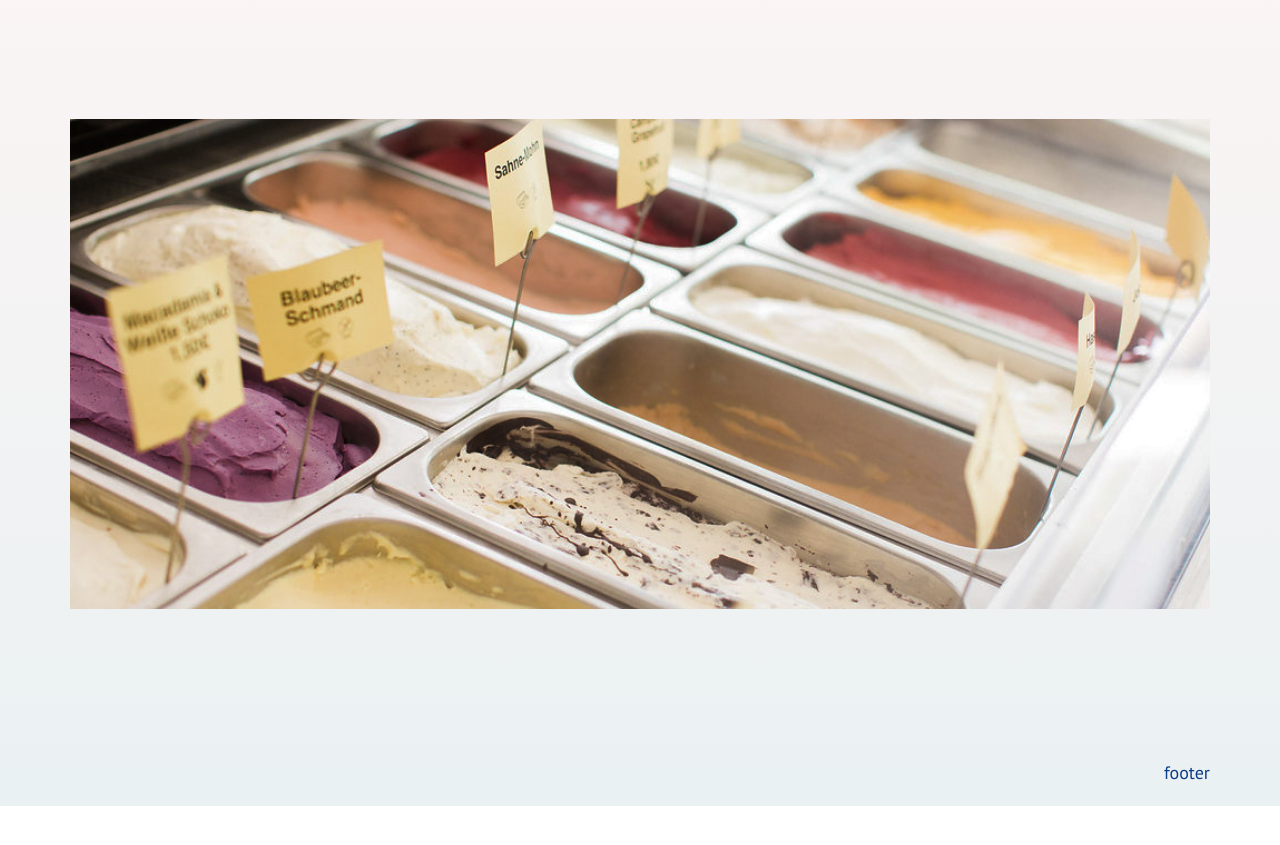
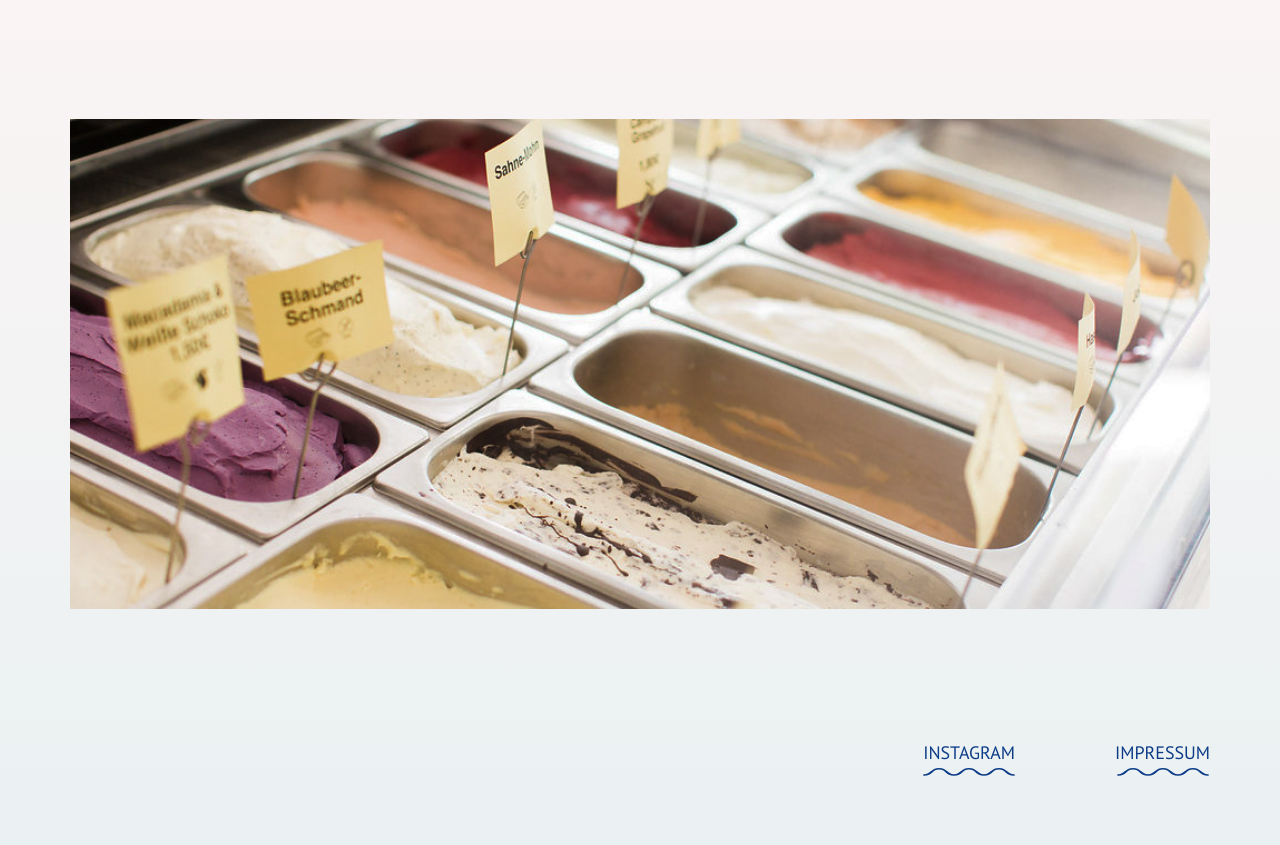
Before and after one commit to schaeferjessica/Biscotti, a Gatsby site in the folder frontend/: page / in a window 1280 px wide. Shown: the part 231-1076 px from the top of the page. Before the commit the page ends 1037 px from the top, so only its background shows below. Built offline with nearby package versions, Linux system fonts and the light colour scheme; Gatsby itself is replaced by a stand-in of ours.

Commit message:
feat(footer): add links to footer component

```diff
--- a/frontend/src/components/footer.js
+++ b/frontend/src/components/footer.js
@@ -1,19 +1,89 @@
 import React from 'react';
-import styled from 'styled-components';
-import { moduleSpace } from '../styles/container';
+import styled, { keyframes } from 'styled-components';
+import { devices } from '../styles/breakpoints';
 
-export const FooterEl = styled.footer`
-  ${moduleSpace}
+const backgroundWidth = '92px';
+const wave = keyframes`
+  from {
+    background-position: 0 0;
+  }
+  to {
+    background-position: ${backgroundWidth} 0;
+  }
+`;
+
+export const NavFooter = styled.footer`
   display: flex;
   justify-content: flex-end;
-  margin-bottom: 20px;
+  width: 100%;
+  margin-top: 130px;
+
+  @media ${devices.mobile} {
+    margin-top: 40px;
+  }
+
+  a {
+    text-decoration: none;
+    text-transform: uppercase;
+    display: block;
+    position: relative;
+    padding-bottom: 10px;
+    text-align: center;
+
+    &:hover::after,
+    &:focus::after {
+      animation: 2s ${wave} linear infinite;
+    }
+
+    &::after {
+      content: '';
+      position: absolute;
+      bottom: 0;
+      left: 50%;
+      width: ${backgroundWidth};
+      height: 8px;
+      transform: translateX(-50%);
+      background-image: url('./images/line.svg');
+      background-size: contain;
+      background-repeat: repeat-x;
+    }
+  }
+
+  ul {
+    display: flex;
+    list-style: none;
+    margin-bottom: 70px;
+
+    @media ${devices.mobile} {
+      margin-bottom: 40px;
+    }
+  }
+
+  li {
+    margin-left: 100px;
+  }
 `;
 
 const Footer = () => {
   return (
-    <FooterEl className="container">
-     <p>footer</p>
-    </FooterEl>
+    <div className="container">
+      <NavFooter>
+        <ul>
+          <li>
+            <a
+              href="https://www.instagram.com/biscotti.eis/"
+              target="_blank"
+              rel="noreferrer noopener"
+            >
+              Instagram
+            </a>
+          </li>
+          <li>
+            <a href="#id">Impressum</a>
+          </li>
+        </ul>
+      </NavFooter>
+    </div>
   );
 };
 
```
